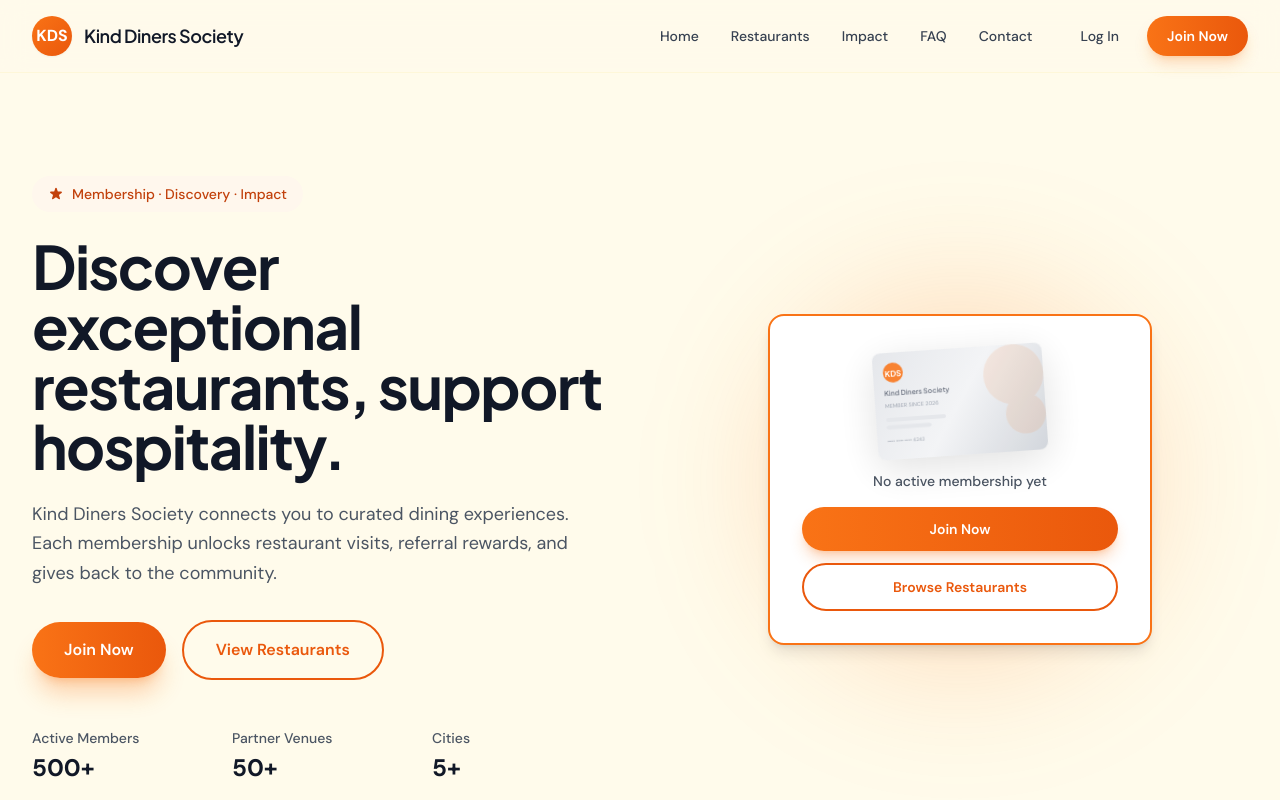
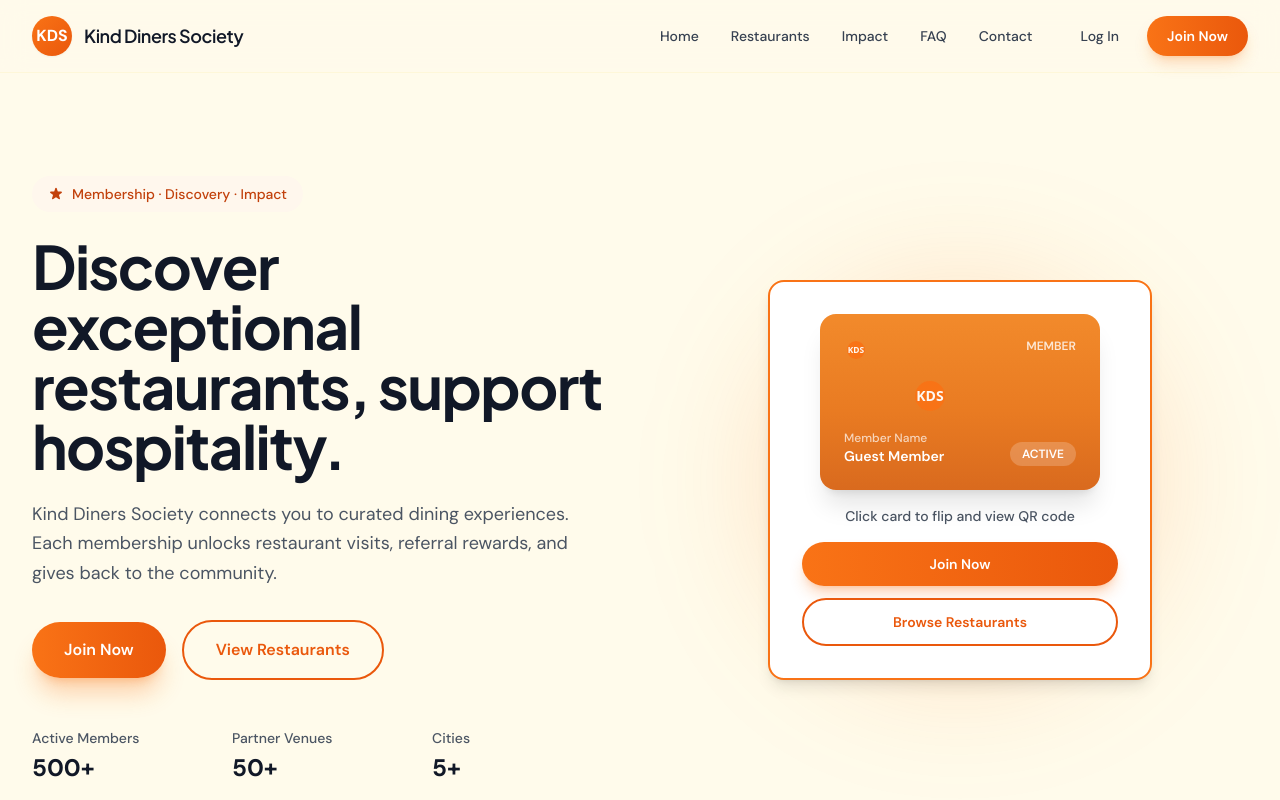
Before and after one commit to ClubsforCauses/kinddiners-app, a Next.js app: page / in a window 1280 px wide. Shown: the top 800 px of the page. Built offline with nearby package versions, Linux system fonts and the light colour scheme.

Commit message:
Rebuild MembershipCardWidget with flip anim

```diff
--- a/components/MembershipCardWidget.tsx
+++ b/components/MembershipCardWidget.tsx
@@ -1,6 +1,10 @@
 'use client';
 
+import { useState } from 'react';
+
 export function MembershipCardWidget() {
+  const [isFlipped, setIsFlipped] = useState(false);
+
   return (
     <div className="relative flex items-center justify-center">
       <div className="absolute inset-0 flex items-center justify-center">
@@ -9,58 +13,146 @@ export function MembershipCardWidget() {
 
       <div className="relative z-10 w-full max-w-sm animate-fade-up">
         <div className="rounded-2xl border-2 border-orange-500 bg-white p-6 shadow-lg md:p-8">
-          <div className="mb-4 flex justify-center">
-            <div className="relative w-[150px] md:w-[170px]">
-              <div className="animate-float">
-                <svg
-                  viewBox="0 0 340 214"
-                  fill="none"
-                  xmlns="http://www.w3.org/2000/svg"
-                  className="w-full rotate-[-4deg] drop-shadow-[0_10px_20px_rgba(0,0,0,0.12)] opacity-[0.97]"
+          <div className="mb-4 flex justify-center" style={{ perspective: '1000px' }}>
+            <div
+              className="relative w-[280px] cursor-pointer"
+              style={{ transformStyle: 'preserve-3d' }}
+              onClick={() => setIsFlipped(!isFlipped)}
+            >
+              <div
+                className="transition-transform duration-700"
+                style={{
+                  transformStyle: 'preserve-3d',
+                  transform: isFlipped ? 'rotateY(180deg)' : 'rotateY(0deg)',
+                }}
+              >
+                <div
+                  className="rounded-2xl p-6 shadow-xl"
+                  style={{
+                    background: 'linear-gradient(180deg, #F28A2B 0%, #E97B22 55%, #D96A1E 100%)',
+                    backfaceVisibility: 'hidden',
+                    height: '176px',
+                  }}
                 >
-                  <rect width="340" height="214" rx="16" fill="url(#silver-gradient)" />
+                  <div className="flex h-full flex-col justify-between">
+                    <div className="flex justify-between">
+                      <img src="/assets/kds-logo.svg" alt="KDS" className="h-6 opacity-95" />
+                      <div className="text-xs font-semibold text-white/80">MEMBER</div>
+                    </div>
 
-                  <defs>
-                    <linearGradient id="silver-gradient" x1="0" y1="0" x2="340" y2="214" gradientUnits="userSpaceOnUse">
-                      <stop stopColor="#E5E7EB" />
-                      <stop offset="0.5" stopColor="#F3F4F6" />
-                      <stop offset="1" stopColor="#D1D5DB" />
-                    </linearGradient>
-                  </defs>
+                    <div className="text-center">
+                      <img src="/assets/kds-logo.svg" alt="KDS" className="mx-auto h-10 opacity-95" />
+                    </div>
 
-                  <circle cx="40" cy="40" r="20" fill="#F97316" opacity="0.9" />
+                    <div className="flex items-end justify-between">
+                      <div>
+                        <div className="text-xs font-medium text-white/70">Member Name</div>
+                        <div className="text-sm font-semibold text-white">Guest Member</div>
+                      </div>
+                      <div className="rounded-full bg-white/20 px-3 py-1 text-xs font-semibold text-white">
+                        ACTIVE
+                      </div>
+                    </div>
+                  </div>
+                </div>
 
-                  <text x="40" y="48" textAnchor="middle" fill="white" fontSize="16" fontWeight="bold" fontFamily="Plus Jakarta Sans, sans-serif">
-                    KDS
-                  </text>
+                <div
+                  className="absolute inset-0 rounded-2xl p-6 shadow-xl"
+                  style={{
+                    background: 'linear-gradient(180deg, #F28A2B 0%, #E97B22 55%, #D96A1E 100%)',
+                    backfaceVisibility: 'hidden',
+                    transform: 'rotateY(180deg)',
+                    height: '176px',
+                  }}
+                >
+                  <div className="flex h-full flex-col items-center justify-between">
+                    <div className="flex w-full justify-between">
+                      <img src="/assets/kds-logo.svg" alt="KDS" className="h-6 opacity-95" />
+                      <div className="text-xs font-semibold text-white/80">QR CODE</div>
+                    </div>
 
-                  <text x="20" y="85" fill="#6B7280" fontSize="14" fontWeight="600" fontFamily="Plus Jakarta Sans, sans-serif">
-                    Kind Diners Society
-                  </text>
+                    <div className="flex items-center justify-center rounded-lg bg-white p-2">
+                      <svg width="100" height="100" viewBox="0 0 100 100">
+                        <rect width="100" height="100" fill="white" />
+                        <g fill="#000000">
+                          <rect x="0" y="0" width="10" height="10" />
+                          <rect x="10" y="0" width="10" height="10" />
+                          <rect x="20" y="0" width="10" height="10" />
+                          <rect x="30" y="0" width="10" height="10" />
+                          <rect x="40" y="0" width="10" height="10" />
+                          <rect x="50" y="0" width="10" height="10" />
+                          <rect x="60" y="0" width="10" height="10" />
+                          <rect x="80" y="0" width="10" height="10" />
+                          <rect x="0" y="10" width="10" height="10" />
+                          <rect x="60" y="10" width="10" height="10" />
+                          <rect x="80" y="10" width="10" height="10" />
+                          <rect x="90" y="10" width="10" height="10" />
+                          <rect x="0" y="20" width="10" height="10" />
+                          <rect x="20" y="20" width="10" height="10" />
+                          <rect x="30" y="20" width="10" height="10" />
+                          <rect x="40" y="20" width="10" height="10" />
+                          <rect x="60" y="20" width="10" height="10" />
+                          <rect x="80" y="20" width="10" height="10" />
+                          <rect x="0" y="30" width="10" height="10" />
+                          <rect x="20" y="30" width="10" height="10" />
+                          <rect x="30" y="30" width="10" height="10" />
+                          <rect x="40" y="30" width="10" height="10" />
+                          <rect x="60" y="30" width="10" height="10" />
+                          <rect x="80" y="30" width="10" height="10" />
+                          <rect x="0" y="40" width="10" height="10" />
+                          <rect x="20" y="40" width="10" height="10" />
+                          <rect x="30" y="40" width="10" height="10" />
+                          <rect x="40" y="40" width="10" height="10" />
+                          <rect x="60" y="40" width="10" height="10" />
+                          <rect x="80" y="40" width="10" height="10" />
+                          <rect x="90" y="40" width="10" height="10" />
+                          <rect x="0" y="50" width="10" height="10" />
+                          <rect x="60" y="50" width="10" height="10" />
+                          <rect x="0" y="60" width="10" height="10" />
+                          <rect x="10" y="60" width="10" height="10" />
+                          <rect x="20" y="60" width="10" height="10" />
+                          <rect x="30" y="60" width="10" height="10" />
+                          <rect x="40" y="60" width="10" height="10" />
+                          <rect x="50" y="60" width="10" height="10" />
+                          <rect x="60" y="60" width="10" height="10" />
+                          <rect x="80" y="60" width="10" height="10" />
+                          <rect x="10" y="70" width="10" height="10" />
+                          <rect x="20" y="70" width="10" height="10" />
+                          <rect x="40" y="70" width="10" height="10" />
+                          <rect x="50" y="70" width="10" height="10" />
+                          <rect x="70" y="70" width="10" height="10" />
+                          <rect x="80" y="70" width="10" height="10" />
+                          <rect x="90" y="70" width="10" height="10" />
+                          <rect x="0" y="80" width="10" height="10" />
+                          <rect x="10" y="80" width="10" height="10" />
+                          <rect x="30" y="80" width="10" height="10" />
+                          <rect x="40" y="80" width="10" height="10" />
+                          <rect x="60" y="80" width="10" height="10" />
+                          <rect x="70" y="80" width="10" height="10" />
+                          <rect x="90" y="80" width="10" height="10" />
+                          <rect x="20" y="90" width="10" height="10" />
+                          <rect x="30" y="90" width="10" height="10" />
+                          <rect x="40" y="90" width="10" height="10" />
+                          <rect x="50" y="90" width="10" height="10" />
+                          <rect x="70" y="90" width="10" height="10" />
+                          <rect x="80" y="90" width="10" height="10" />
+                          <rect x="90" y="90" width="10" height="10" />
+                        </g>
+                      </svg>
+                    </div>
 
-                  <text x="20" y="110" fill="#9CA3AF" fontSize="11" fontFamily="DM Sans, sans-serif">
-                    MEMBER SINCE 2026
-                  </text>
-
-                  <rect x="20" y="130" width="120" height="8" rx="4" fill="#E5E7EB" />
-                  <rect x="20" y="145" width="90" height="8" rx="4" fill="#E5E7EB" />
-
-                  <text x="20" y="180" fill="#9CA3AF" fontSize="10" fontFamily="DM Sans, sans-serif">
-                    •••• •••• •••• 4242
-                  </text>
-
-                  <g opacity="0.1">
-                    <circle cx="280" cy="60" r="60" fill="#F97316" />
-                    <circle cx="300" cy="140" r="40" fill="#F97316" />
-                  </g>
-                </svg>
+                    <div className="text-center">
+                      <div className="text-xs font-medium text-white/70">Scan to redeem</div>
+                    </div>
+                  </div>
+                </div>
               </div>
             </div>
           </div>
 
           <div className="space-y-4 text-center">
             <p className="text-sm font-medium text-gray-600">
-              No active membership yet
+              Click card to flip and view QR code
             </p>
 
             <div className="space-y-3">
```
Also changed, not shown: public/assets/kds-logo.svg (added).
